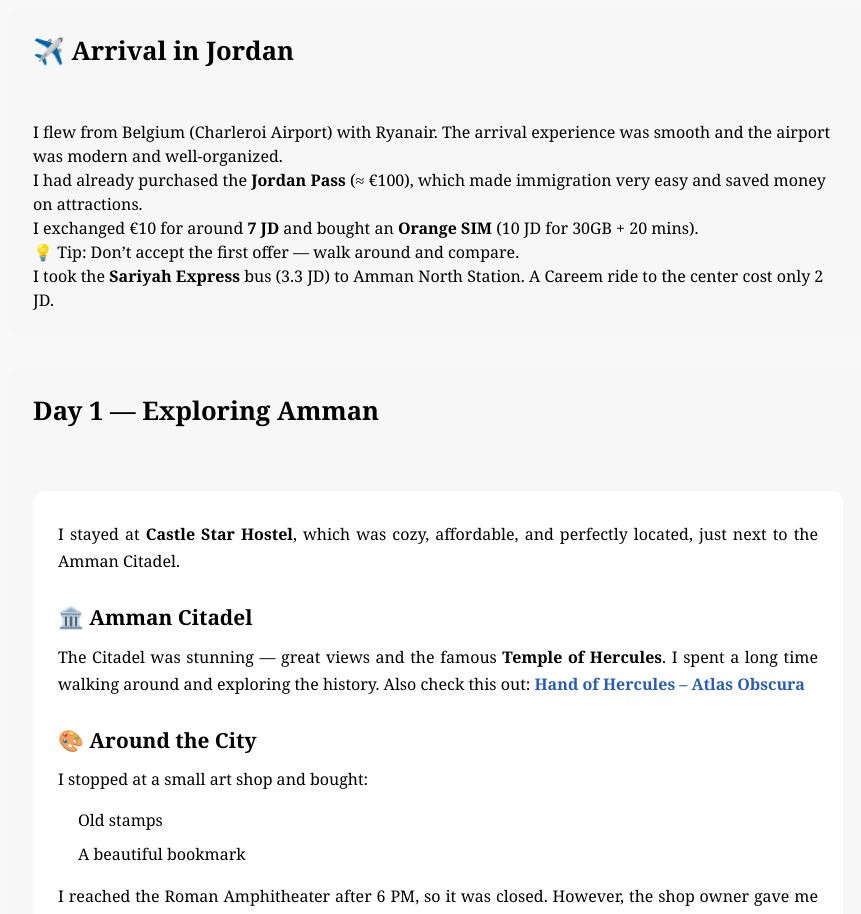
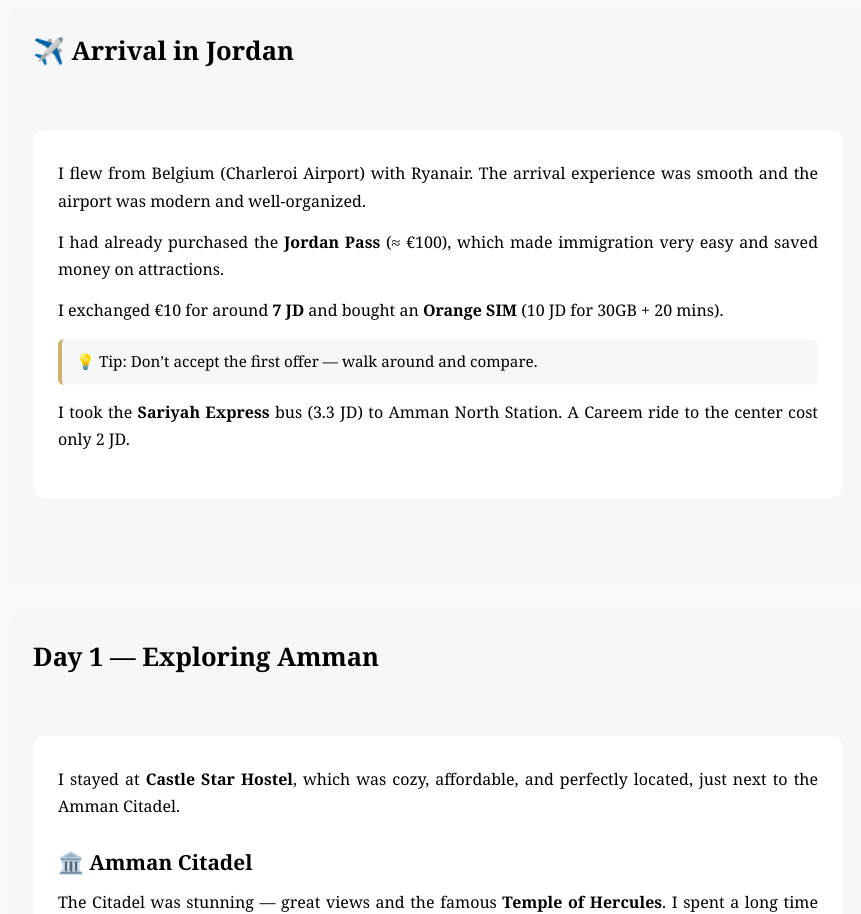
Before and after one commit to jojo96/travel_stories, a React (Create React App) app: page /#/jordan in a window 1280 px wide. Shown: the part 1080-1994 px from the top of the page, without its empty margins (202-1063 px from the left). Built offline with nearby package versions, Linux system fonts and the light colour scheme.

Commit message:
Improve Jordan travel section layout

```diff
--- a/src/JordanPage.js
+++ b/src/JordanPage.js
@@ -108,25 +108,36 @@ const JordanPage = () => (
 
 
 
+        <div className="travel-section">
+
   <p>
     I flew from Belgium (Charleroi Airport) with Ryanair. The arrival
     experience was smooth and the airport was modern and well-organized.
   </p>
+
   <p>
     I had already purchased the <strong>Jordan Pass</strong> (≈ €100),
     which made immigration very easy and saved money on attractions.
   </p>
+
   <p>
     I exchanged €10 for around <strong>7 JD</strong> and bought an
     <strong> Orange SIM</strong> (10 JD for 30GB + 20 mins).
   </p>
-        <p>
+
+  <p className="note">
     💡 Tip: Don’t accept the first offer — walk around and compare.
   </p>
+
   <p>
     I took the <strong>Sariyah Express</strong> bus (3.3 JD) to Amman
     North Station. A Careem ride to the center cost only 2 JD.
   </p>
+
+</div>
+
+
+
       </div>
 
       {/* Day 1 */}
```
Also changed, not shown: 1 other file (tests, documents, lock files or other folders). Lines whose indentation alone changed are shown as unchanged.
